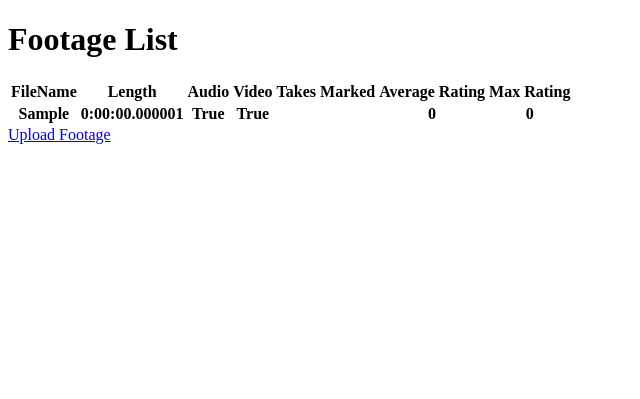
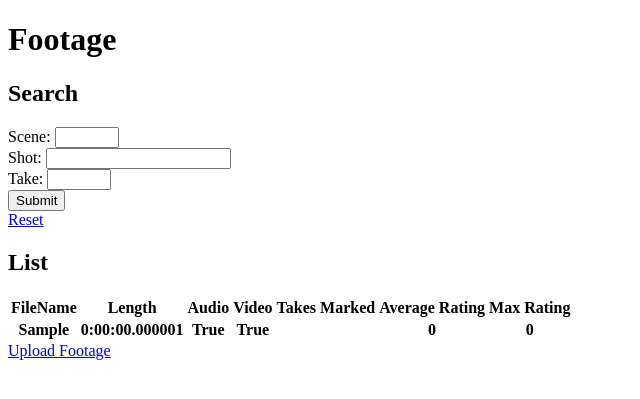
Before and after one commit to Walle10-0/the-reel-logger, a Django app: page /footage/ in a window 1280 px wide. Shown: the top 399 px of the page, without its empty margins (0-640 px from the left). Run offline with Django 5.2, Linux system fonts and the light colour scheme; tables that the repository leaves empty hold one stand-in row (values such as "Sample post"); lists and menus that the app fills with data are empty; parts of the project's set-up code (start-up, migrations or seed data) failed here and were passed over.

Commit message:
search footage

```diff
--- a/reel_logger/reel_logger_app/forms.py
+++ b/reel_logger/reel_logger_app/forms.py
@@ -59,3 +59,8 @@ class TakeInFootageForm(forms.ModelForm):
         model = Take
         fields = "__all__"
         exclude = ['footage', 'shot_scene', 'shot_name', 'take_no']
+
+class FootageSearch(forms.Form):
+    scene = forms.IntegerField(required=False, min_value=0, max_value=255)
+    shot = forms.CharField(max_length=64, required=False)
+    take = forms.IntegerField(required=False, min_value=0, max_value=255)
--- a/reel_logger/reel_logger_app/templates/footage_list.html
+++ b/reel_logger/reel_logger_app/templates/footage_list.html
@@ -1,7 +1,19 @@
 <!DOCTYPE html>
 <html>
 <body>
-  <h1>Footage List</h1>
+  <h1>Footage</h1>
+  <div>
+    <h2>Search</h2>
+    <form method="GET" enctype="multipart/form-data">
+      {% csrf_token %}
+      <div>
+        {{form}}
+      </div>
+      <button type="submit">Submit</button>
+    </form>
+    <a href="{% url 'View_Footage' %}">Reset</a>
+  </div>
+  <h2>List</h2>
   <div>
     <table>
       <tr>
--- a/reel_logger/reel_logger_app/views.py
+++ b/reel_logger/reel_logger_app/views.py
@@ -9,7 +9,7 @@ from django.urls import reverse as urlreverse
 import datetime
 
 from reel_logger_app.models import Footage, Comment, Scene, Shot, Take, FootageTake
-from reel_logger_app.forms import FootageForm, TakeForm, SceneForm, ShotForm, NewSceneForm, ShotInSceneForm, AddTakeToFootageForm, TakeInFootageForm, CommentForm
+from reel_logger_app.forms import FootageForm, SceneForm, ShotForm, NewSceneForm, ShotInSceneForm, AddTakeToFootageForm, TakeInFootageForm, CommentForm, FootageSearch
 
 def simple_save_if_valid(form, request):
     # check if form data is valid
@@ -45,9 +45,30 @@ def fileupload(request):
 # ------------ footage ------------------
 
 def viewFootage(request):
-    footage_list = Footage.objects.order_by("path")
+    footage_list = Footage.objects.all()
 
-    context = {"list": footage_list}
+    if request.method == 'GET':
+        form = FootageSearch(request.GET)
+    else:
+        form = FootageSearch()
+
+    if form.is_valid():
+        if form['scene'].value():
+            query1 = footage_list.filter(take__shot_scene_id=form['scene'].value()).distinct()
+            query2 = footage_list.filter(take__marked_scene=form['scene'].value()).distinct()
+            footage_list = query1 | query2
+        if form['shot'].value():
+            query1 = footage_list.filter(take__shot_name=form['shot'].value()).distinct()
+            query2 = footage_list.filter(take__marked_shot=form['shot'].value()).distinct()
+            footage_list = query1 | query2
+        if form['take'].value():
+            query1 = footage_list.filter(take__take_no=form['take'].value()).distinct()
+            query2 = footage_list.filter(take__marked_take=form['take'].value()).distinct()
+            footage_list = query1 | query2
+
+    footage_list.order_by("path")
+
+    context = {"list": footage_list, "form":form}
     return render(request, "footage_list.html", context)
 
 def editFootage(request, footage_id):
```
